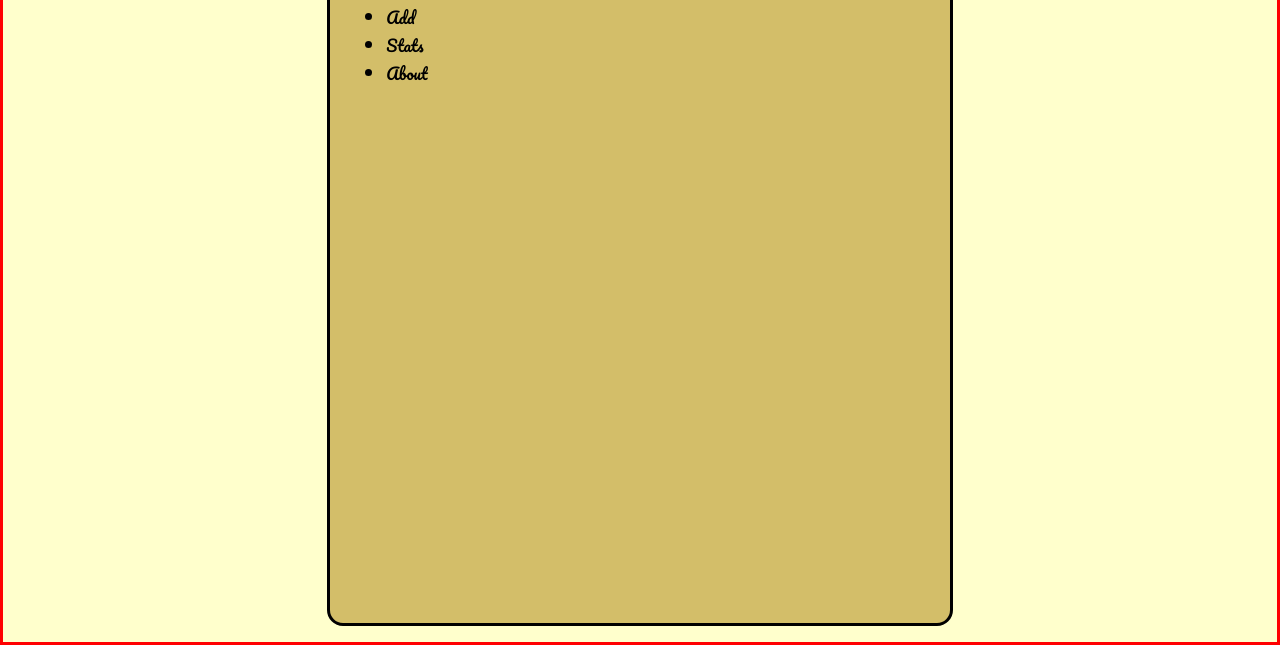
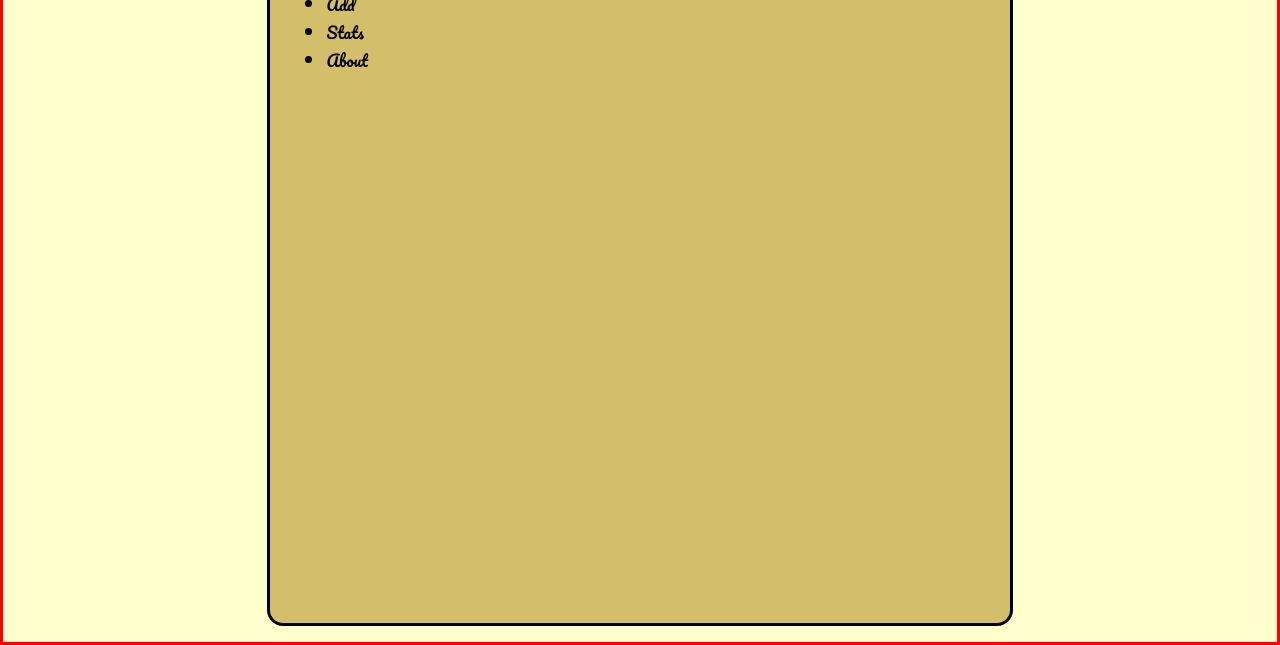
Before and after one commit to kentshenlim/JavaScript-Library, a website: page index.html in a window 1280 px wide. Shown: the part 155-800 px from the top of the page. Drawn offline with Linux system fonts and the light colour scheme.

Commit message:
Allow smmoth transition of width change

```diff
--- a/style.css
+++ b/style.css
@@ -10,14 +10,14 @@
   --MAX-CHAR-PER-ROW: 72ch;
   --BORDER-RADIUS-BIG: 1rem;
   --PADDING-BIG: 1rem;
-  --FONT-BIG: 3.5rem; /* Default if media query not disabled */ /* @media */
+  --FONT-BIG: 3rem; /* Default if media query not disabled */ /* @media */
   --FONT-MEDIUM: 1.5rem; /* @media*/
   --FONT-SMALL: 1.2rem; /* @media */
-  --MAIN-WRAPPER-WIDTH: max(50%, var(--MAX-CHAR-PER-ROW)); /* @media */
+  --MAIN-WRAPPER-WIDTH: max(60%, var(--MAX-CHAR-PER-ROW)); /* @media */
 }
 
 /* Mobile display control */
-@media screen and (max-width: 480px) {
+@media screen and (max-width: 800px) {
   * {
     --FONT-BIG: 2rem;
     --FONT-MEDIUM: 1.2rem;
```
Also changed, not shown: summary_CSS.md (+3 -0 lines).
